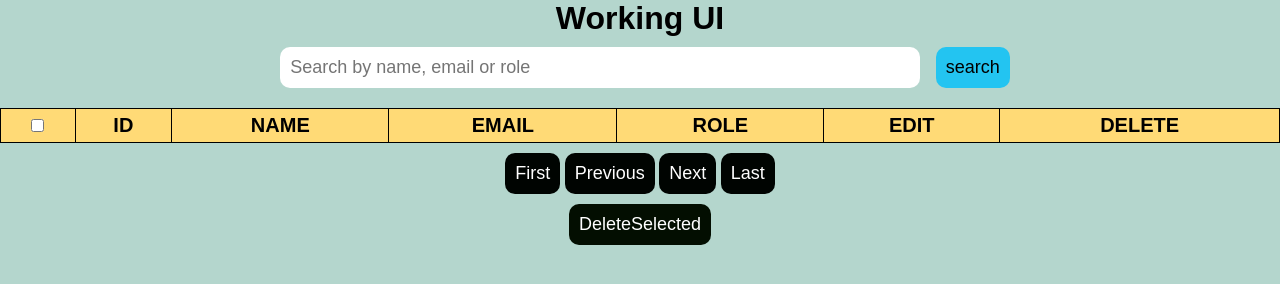
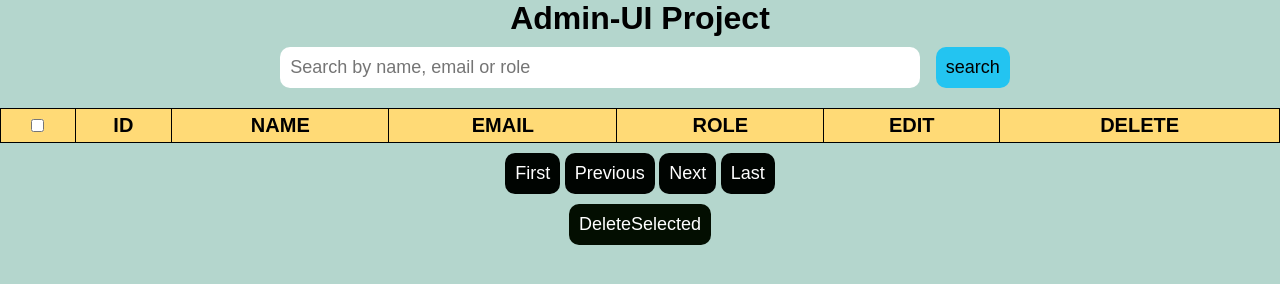
Before and after one commit to NIRMAL1996-CODE/Admin_UI_geektrust_2024, a plain HTML site: page index.html in a window 1280 px wide. Drawn offline with Linux system fonts and the light colour scheme; no server answers.

Commit message:
updated heading

```diff
--- a/index.html
+++ b/index.html
@@ -9,7 +9,7 @@
     <script src="https://kit.fontawesome.com/0593b7ef97.js" crossorigin="anonymous"></script>
  </head>
  <body>
-    <h1>Working UI</h1>
+    <h1>Admin-UI Project</h1>
     <div class="container">
         <div class="searchArea">
         <input type="search" placeholder="Search by name, email or role" class="search" >
```
